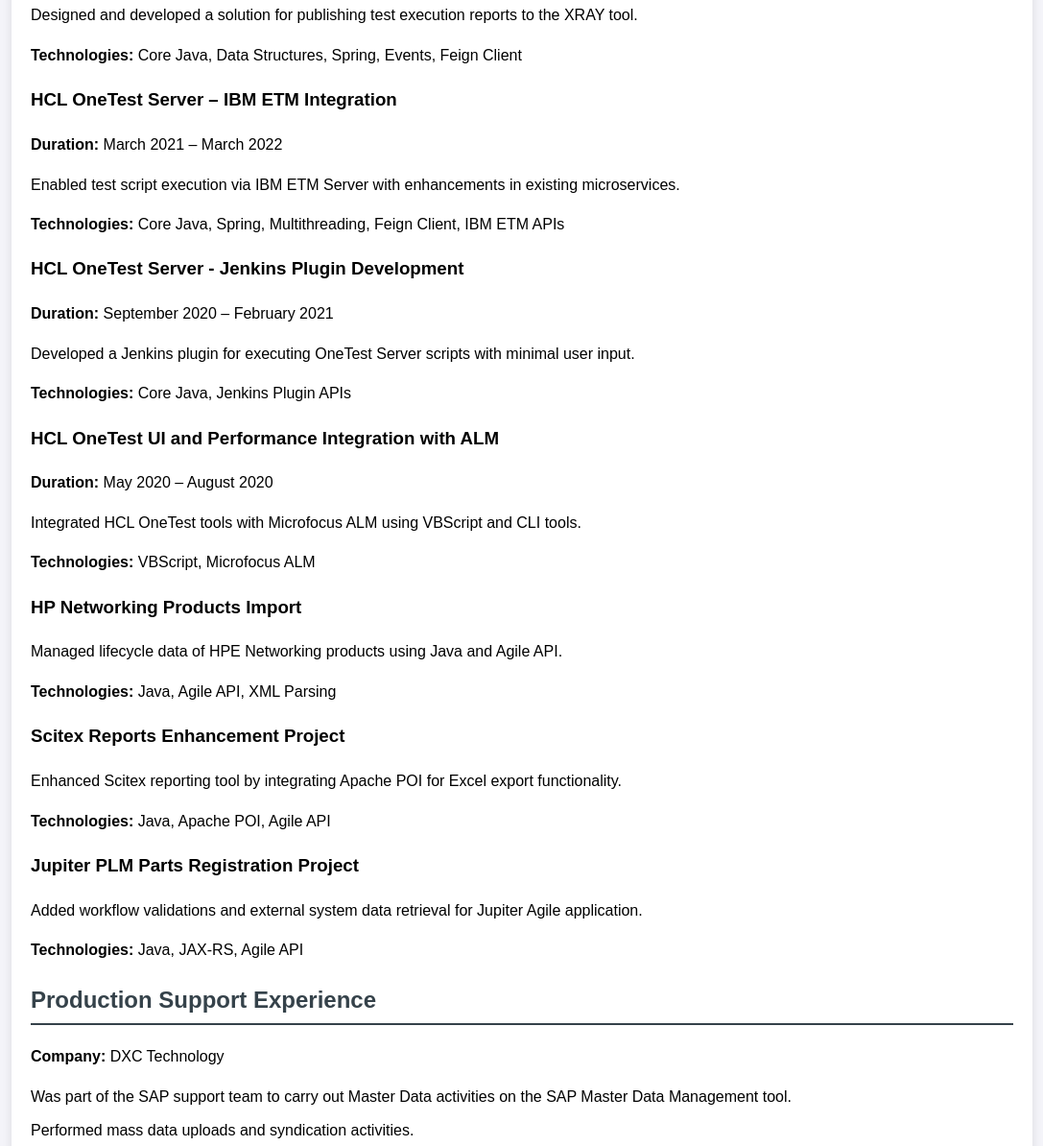
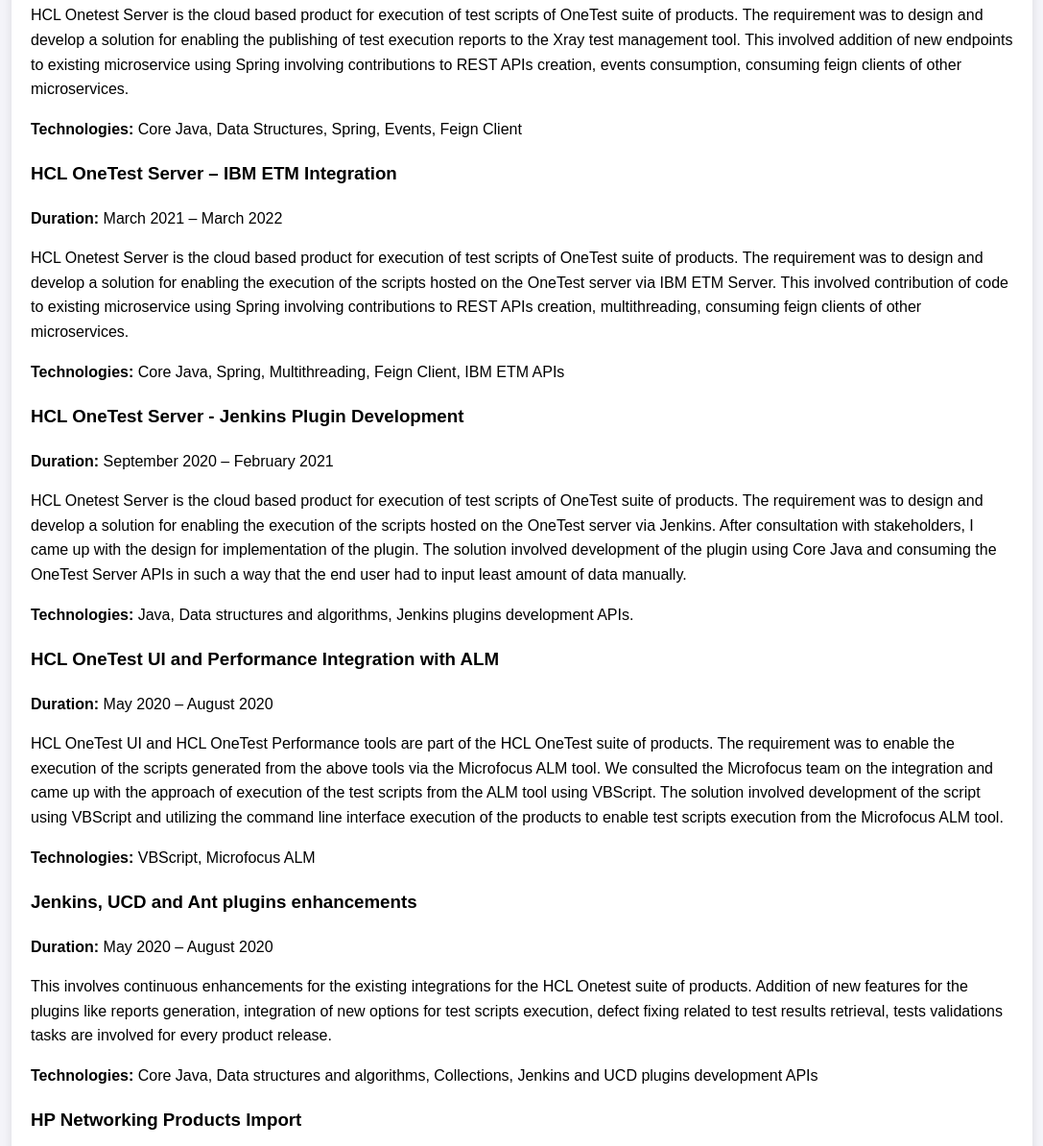
Before and after one commit to anuraagkb/MyResume, a plain HTML site: page index.html in a window 1280 px wide. Shown: the part 2342-3536 px from the top of the page at 96% size, without its empty margins (96-1183 px from the left). Drawn offline with Linux system fonts and the light colour scheme.

Commit message:
Update index.html

```diff
--- a/index.html
+++ b/index.html
@@ -128,23 +128,28 @@
 
             <h3>HCL OneTest Server – XRAY Integration</h3>
             <p><strong>Duration:</strong> April 2022 – November 2022</p>
-            <p>Designed and developed a solution for publishing test execution reports to the XRAY tool.</p>
+            <p>HCL Onetest Server is the cloud based product for execution of test scripts of OneTest suite of products. The requirement was to design and develop a solution for enabling the publishing of test execution reports to the Xray test management tool. This involved addition of new endpoints to existing microservice using Spring involving contributions to REST APIs creation, events consumption, consuming feign clients of other microservices.</p>
             <p><strong>Technologies:</strong> Core Java, Data Structures, Spring, Events, Feign Client</p>
 
             <h3>HCL OneTest Server – IBM ETM Integration</h3>
             <p><strong>Duration:</strong> March 2021 – March 2022</p>
-            <p>Enabled test script execution via IBM ETM Server with enhancements in existing microservices.</p>
+            <p>HCL Onetest Server is the cloud based product for execution of test scripts of OneTest suite of products. The requirement was to design and develop a solution for enabling the execution of the scripts hosted on the OneTest server via IBM ETM Server. This involved contribution of code to existing microservice using Spring involving contributions to REST APIs creation, multithreading,  consuming feign clients of other microservices.</p>
             <p><strong>Technologies:</strong> Core Java, Spring, Multithreading, Feign Client, IBM ETM APIs</p>
 
             <h3>HCL OneTest Server - Jenkins Plugin Development</h3>
             <p><strong>Duration:</strong> September 2020 – February 2021</p>
-            <p>Developed a Jenkins plugin for executing OneTest Server scripts with minimal user input.</p>
-            <p><strong>Technologies:</strong> Core Java, Jenkins Plugin APIs</p>
+            <p>HCL Onetest Server is the cloud based product for execution of test scripts of OneTest suite of products. The requirement was to design and develop a solution for enabling the execution of the scripts hosted on the OneTest server via Jenkins. After consultation with stakeholders, I came up with the design for implementation of the plugin. The solution involved development of the plugin using Core Java and consuming the OneTest Server APIs in such a way that the end user had to input least amount of data manually.</p>
+            <p><strong>Technologies:</strong> Java, Data structures and algorithms, Jenkins plugins development APIs.</p>
 
             <h3>HCL OneTest UI and Performance Integration with ALM</h3>
             <p><strong>Duration:</strong> May 2020 – August 2020</p>
-            <p>Integrated HCL OneTest tools with Microfocus ALM using VBScript and CLI tools.</p>
+            <p>HCL OneTest UI and HCL OneTest Performance tools are part of the HCL OneTest suite of products. The requirement was to enable the execution of the scripts generated from the above tools via the Microfocus ALM tool. We consulted the Microfocus team on the integration and came up with the approach of execution of the test scripts from the ALM tool using VBScript. The solution involved development of the script using VBScript and utilizing the command line interface execution of the products to enable test scripts execution from the Microfocus ALM tool.</p>
             <p><strong>Technologies:</strong> VBScript, Microfocus ALM</p>
+
+	    <h3>Jenkins, UCD  and Ant plugins enhancements</h3>
+            <p><strong>Duration:</strong> May 2020 – August 2020</p>
+            <p>This involves continuous enhancements for the existing integrations for the HCL Onetest suite of products. Addition of new features for the plugins like reports generation, integration of new options for test scripts execution, defect fixing related to test results retrieval, tests validations tasks are involved for every product release.</p>
+            <p><strong>Technologies:</strong> Core Java, Data structures and algorithms, Collections, Jenkins and UCD plugins development APIs</p>
 
             <h3>HP Networking Products Import</h3>
             <p>Managed lifecycle data of HPE Networking products using Java and Agile API.</p>
```
